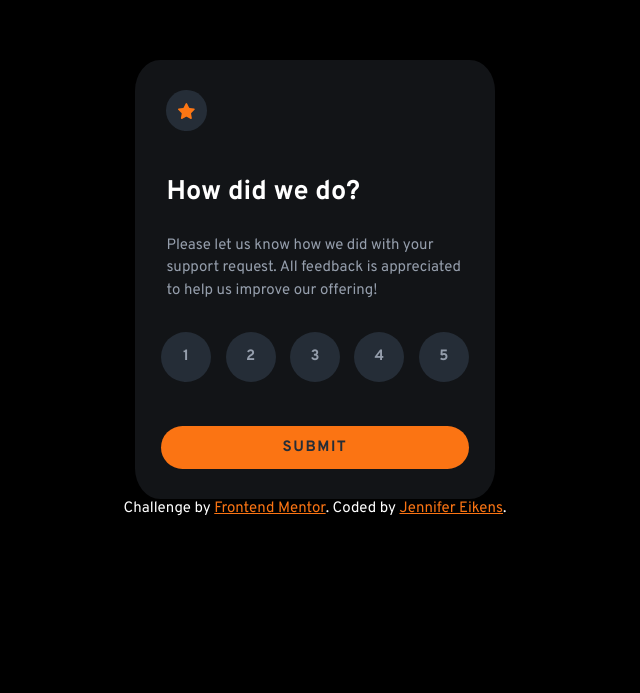
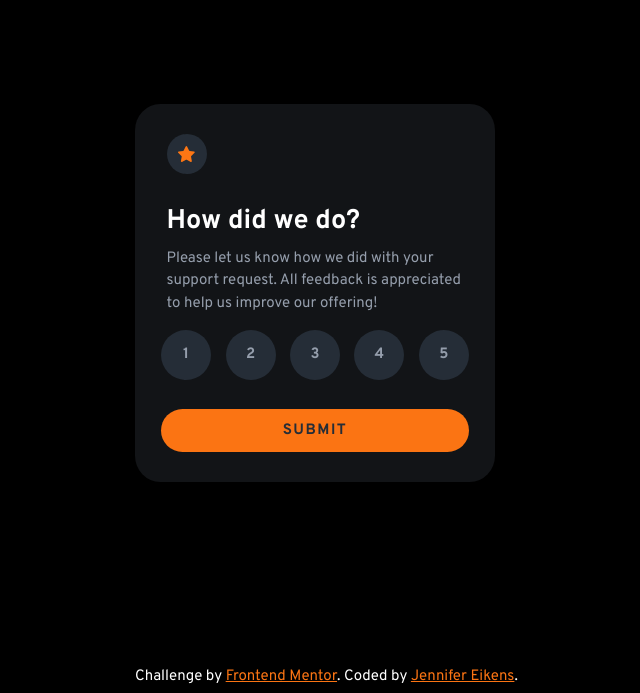
Before and after one commit to Jenny-Eikens/interactive-rating-component, a React (Create React App) app: page / in a window 1280 px wide. Shown: the part 107-800 px from the top of the page, without its empty margins (325-965 px from the left). Built offline with nearby package versions, Linux system fonts and the light colour scheme.

Commit message:
Fix styling issues

```diff
--- a/src/App.css
+++ b/src/App.css
@@ -40,6 +40,11 @@
 
 a {
   color: var(--primary-orange);
+}
+
+main {
+  display: flex;
+  flex-direction: column;
 }
 
 .card {
@@ -187,10 +192,11 @@
   color: var(--neutral-lightgray);
 }
 
-.attribution {
+footer {
+  position: absolute;
+  bottom: 0.5rem;
   text-align: center;
   color: var(--neutral-white);
-  margin-bottom: 0.5rem;
 }
 
 @media (max-width: 600px) {
```
